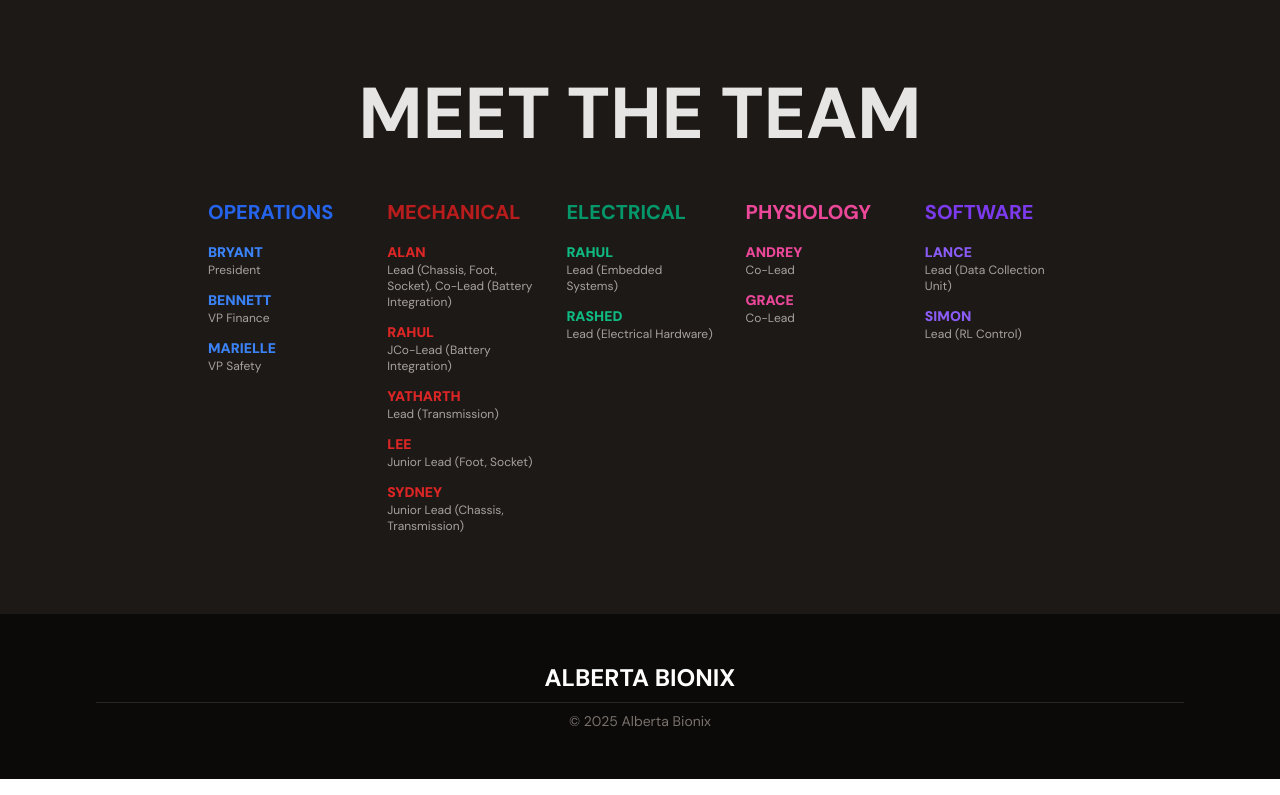
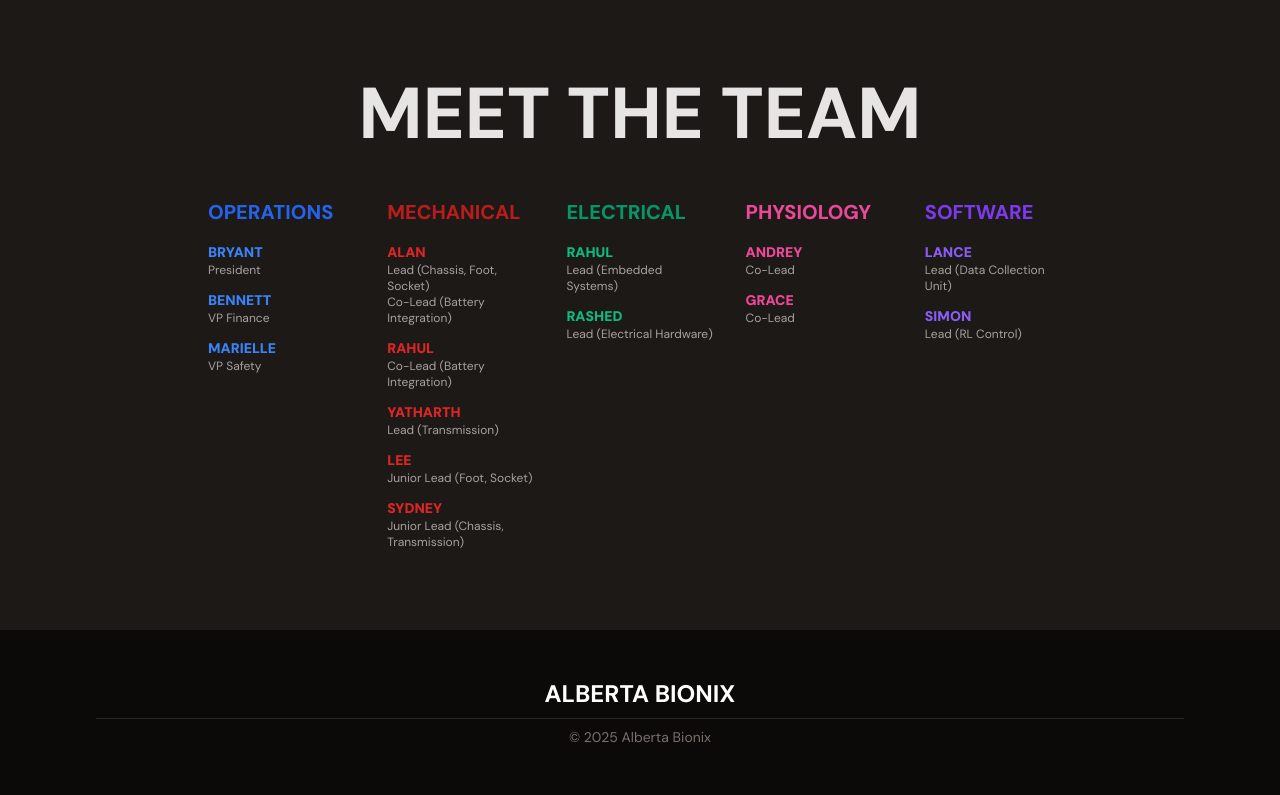
Before and after one commit to albertabionix/website2, a React (Vite) app: page / in a window 1280 px wide. Shown: the part 2940-3735 px from the top of the page. Built offline with nearby package versions, Linux system fonts and the light colour scheme; the HTML template or start-up script is replaced by a standard one.

Commit message:
Update Index.tsx

```diff
--- a/src/pages/Index.tsx
+++ b/src/pages/Index.tsx
@@ -803,13 +803,17 @@
                   <div className="text-sm font-black uppercase text-red-600">
                     Alan
                   </div>
-                  <div className="text-xs text-stone-400">Lead (Chassis, Foot, Socket), Co-Lead (Battery Integration)</div>
+                  <div className="text-xs text-stone-400">
+                    Lead (Chassis, Foot, Socket)
+                    <br />
+                    Co-Lead (Battery Integration)
+                  </div>
                 </div>
                 <div>
                   <div className="text-sm font-black uppercase text-red-600">
                     Rahul
                   </div>
-                  <div className="text-xs text-stone-400">JCo-Lead (Battery Integration)</div>
+                  <div className="text-xs text-stone-400">Co-Lead (Battery Integration)</div>
                 </div>
                 <div>
                   <div className="text-sm font-black uppercase text-red-600">
```
